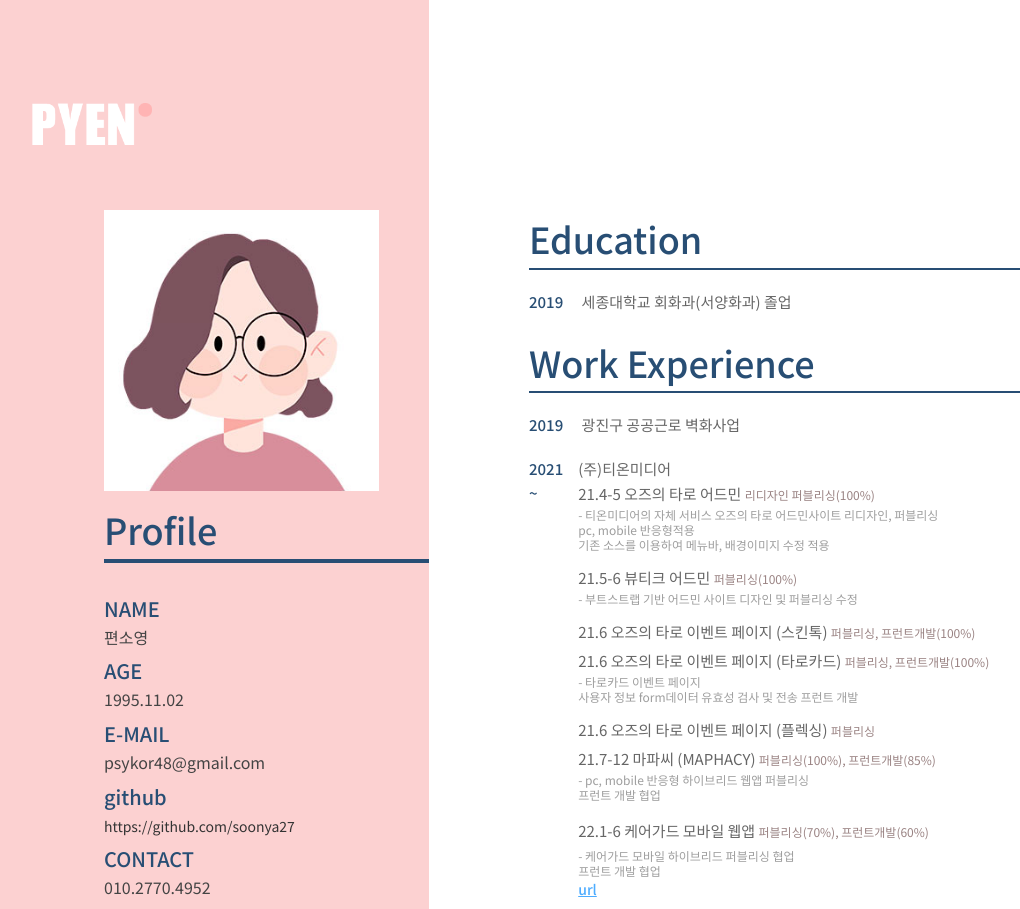
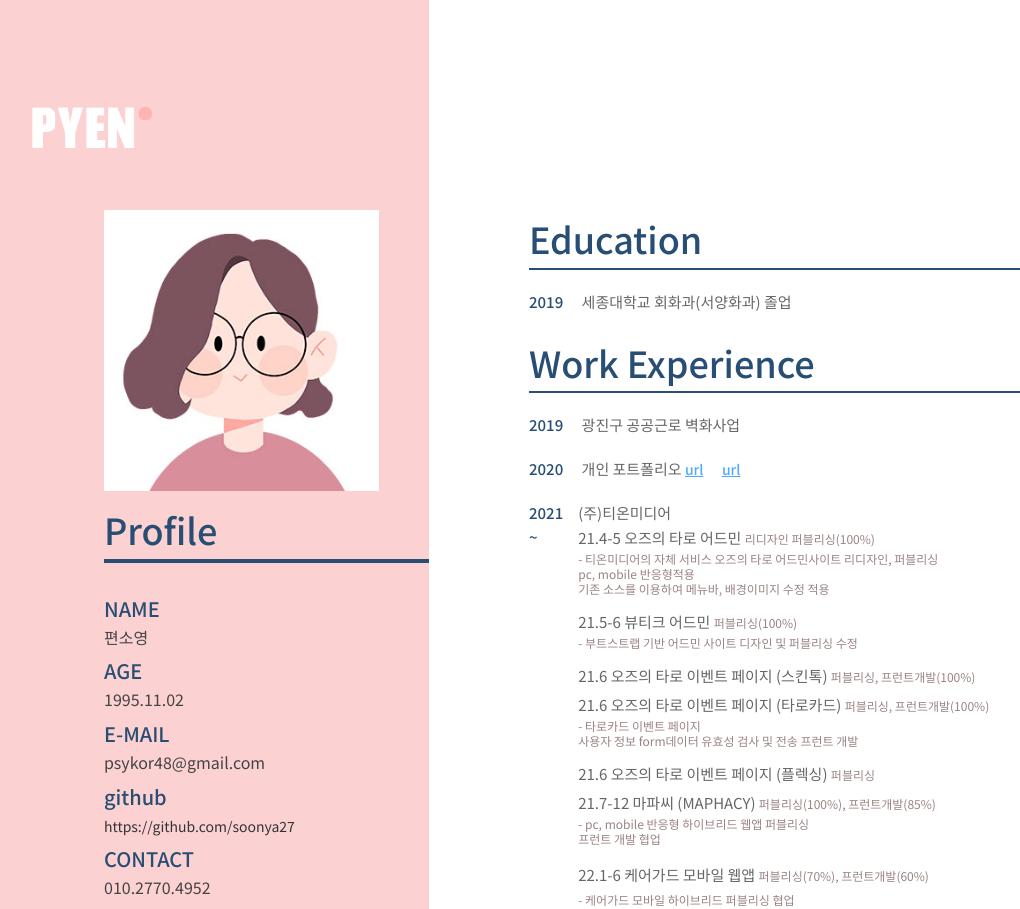
Before and after one commit to soonya27/profile000, a plain HTML site: page about.html in a window 1280 px wide. Shown: the top 909 px of the page, without its empty margins (83-1103 px from the left). Drawn offline with Linux system fonts and the light colour scheme; some icons are missing.

Commit message:
url 추가

```diff
--- a/about.html
+++ b/about.html
@@ -52,6 +52,17 @@
                     <dt>Work Experience</dt>
                     <dd><span>2019</span>
                         <p>광진구 공공근로 벽화사업</p>
+                    </dd>
+                    <dd><span>2020</span>
+                        <p>개인 포트폴리오</p>
+                        <p class="sub">
+                            <span class="link">
+                                <a href="https://soonya27.github.io/webPortfolio001/index.html" target="_blank"><i class="xi-external-link"></i> url</a>
+                            </span>
+                            <span class="link">
+                                <a href="https://soonya27.github.io/webPortfolio002/" target="_blank"><i class="xi-external-link"></i> url</a>
+                            </span>
+                        </p>
                     </dd>
                     <dd>
                         <div class="text-wrap">
@@ -115,7 +126,7 @@
                                     <li>23.4 하이이미지 브랜드 사이트 <p>퍼블리싱(100%), 프런트개발(100%)</p>
                                         <p class="sub">
                                             <span class="link">
-                                                <a href=" https://hiimg.t-onservice.com" target="_blank"><i class="xi-external-link"></i> url</a>
+                                                <a href="https://hiimg.t-onservice.com" target="_blank"><i class="xi-external-link"></i> url</a>
                                             </span>
                                         </p>
                                     </li>
--- a/css/common.css
+++ b/css/common.css
@@ -862,18 +862,18 @@ h6 {
 	color: #9a8383;
 }
 
-.sub_about .skill .text-wrap .right ul li>p.sub {
+.sub_about .skill .text-wrap p.sub {
 	color: #9e9e9e;
 	margin: 5px 0;
 }
 
-.sub_about .skill .text-wrap .right ul li>p.sub>.link {
+.sub_about .skill .text-wrap p.sub>.link {
 	color: #4dacff;
 	display: flex;
 	width: 100%;
 }
 
-.sub_about .skill .text-wrap .right ul li>p.sub a {
+.sub_about .skill p.sub>.link a {
 	display: inline-block;
 	color: #4dacff;
 	text-decoration: underline;
```
